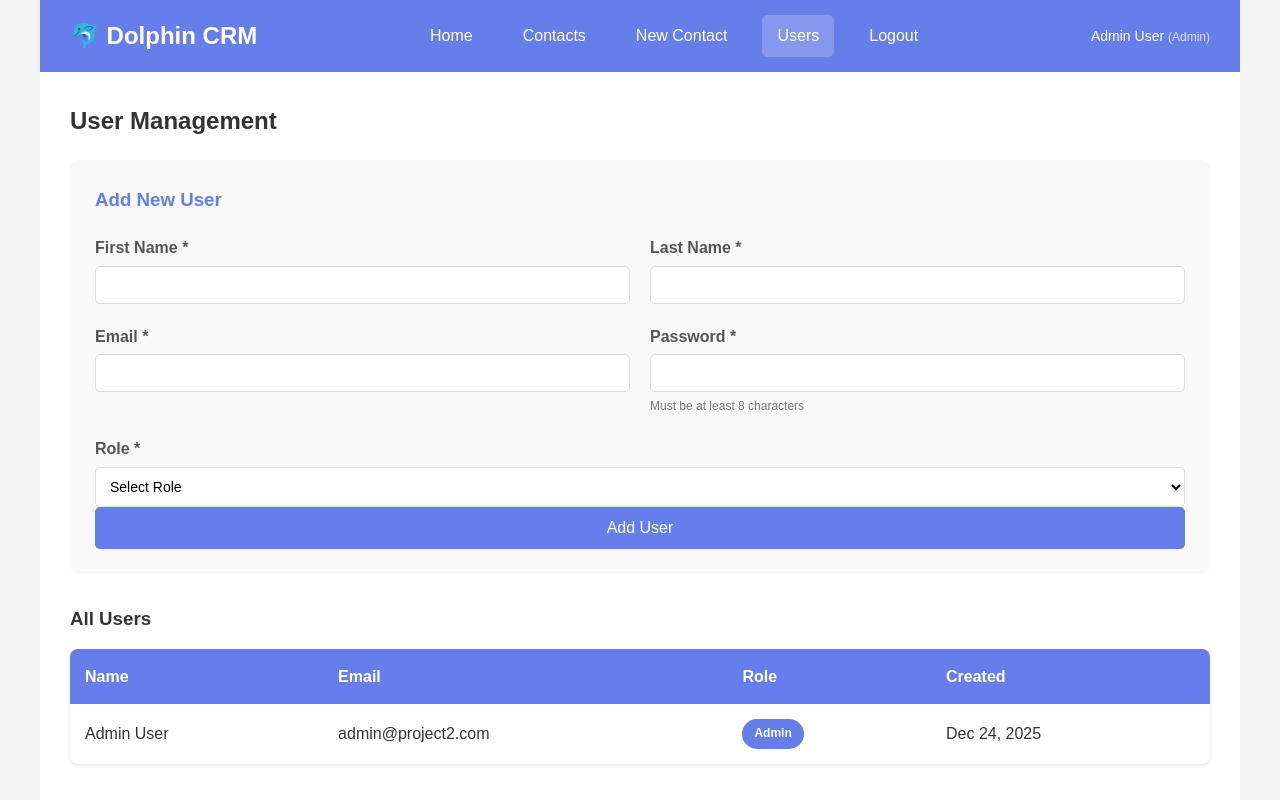
After one commit to rommona2002-lang/-info2180-project2, a PHP site: page /users.php in a window 1280 px wide. The commit adds this page. Run offline with PHP 8.4, Linux system fonts and the light colour scheme; a user stored in the database is signed in; data comes from the database, SQL or seed files in the repository.

```diff
--- a/css/styles.css
+++ b/css/styles.css
@@ -197,3 +197,120 @@ main h2 {
 .stat-card ul li a:hover {
     color: #667eea;
 }
+
+/* Form Section */
+.form-section {
+    background: #f9f9f9;
+    padding: 25px;
+    border-radius: 8px;
+    margin-bottom: 30px;
+}
+
+.form-section h3 {
+    margin-bottom: 20px;
+    color: #667eea;
+}
+
+.user-form .form-row {
+    display: grid;
+    grid-template-columns: 1fr 1fr;
+    gap: 20px;
+    margin-bottom: 20px;
+}
+
+.user-form .form-group {
+    margin-bottom: 0;
+}
+
+.user-form select {
+    width: 100%;
+    padding: 10px;
+    border: 1px solid #ddd;
+    border-radius: 5px;
+    font-size: 14px;
+    background: white;
+}
+
+.user-form select:focus {
+    outline: none;
+    border-color: #667eea;
+}
+
+.user-form small {
+    display: block;
+    margin-top: 5px;
+    color: #777;
+    font-size: 12px;
+}
+
+/* Success Message */
+.success-message {
+    background: #d4edda;
+    color: #155724;
+    padding: 10px;
+    border-radius: 5px;
+    margin-bottom: 20px;
+    border-left: 3px solid #28a745;
+}
+
+/* Table Section */
+.table-section {
+    margin-top: 30px;
+}
+
+.table-section h3 {
+    margin-bottom: 15px;
+    color: #333;
+}
+
+.data-table {
+    width: 100%;
+    border-collapse: collapse;
+    background: white;
+    border-radius: 8px;
+    overflow: hidden;
+    box-shadow: 0 2px 4px rgba(0,0,0,0.1);
+}
+
+.data-table thead {
+    background: #667eea;
+    color: white;
+}
+
+.data-table th {
+    padding: 15px;
+    text-align: left;
+    font-weight: 600;
+}
+
+.data-table td {
+    padding: 15px;
+    border-bottom: 1px solid #eee;
+}
+
+.data-table tbody tr:hover {
+    background: #f9f9f9;
+}
+
+.data-table tbody tr:last-child td {
+    border-bottom: none;
+}
+
+/* Badge Styles */
+.badge {
+    padding: 5px 12px;
+    border-radius: 20px;
+    font-size: 12px;
+    font-weight: 600;
+    display: inline-block;
+}
+
+.badge-admin {
+    background: #667eea;
+    color: white;
+}
+
+.badge-member {
+    background: #e0e7ff;
+    color: #667eea;
+}
--- a/includes/config.php
+++ b/includes/config.php
@@ -1,8 +1,8 @@
 <?php
-// Database configuration
+// Database configuration for MAMP
 define('DB_HOST', 'localhost');
 define('DB_USER', 'root');
-define('DB_PASS', '');
+define('DB_PASS', 'root');  // MAMP default password is 'root'
 define('DB_NAME', 'dolphin_crm');
 
 // Create database connection
--- /dev/null
+++ b/users.php
@@ -0,0 +1,173 @@
+<?php
+require_once 'includes/config.php';
+
+// Check if user is logged in
+if (!isset($_SESSION['user_id'])) {
+    header('Location: login.php');
+    exit();
+}
+
+// Check if user is Admin
+if ($_SESSION['role'] !== 'Admin') {
+    header('Location: index.php');
+    exit();
+}
+
+$error = '';
+$success = '';
+
+// Handle form submission
+if ($_SERVER['REQUEST_METHOD'] === 'POST') {
+    $firstname = trim($_POST['firstname'] ?? '');
+    $lastname = trim($_POST['lastname'] ?? '');
+    $email = trim($_POST['email'] ?? '');
+    $password = $_POST['password'] ?? '';
+    $role = $_POST['role'] ?? '';
+
+    // Validate inputs
+    if (empty($firstname) || empty($lastname) || empty($email) || empty($password) || empty($role)) {
+        $error = 'All fields are required';
+    } elseif (!filter_var($email, FILTER_VALIDATE_EMAIL)) {
+        $error = 'Invalid email format';
+    } elseif (strlen($password) < 8) {
+        $error = 'Password must be at least 8 characters';
+    } else {
+        // Check if email already exists
+        $stmt = $conn->prepare("SELECT id FROM Users WHERE email = ?");
+        $stmt->execute([$email]);
+
+        if ($stmt->fetch()) {
+            $error = 'Email already exists';
+        } else {
+            // Hash password and insert user
+            $hashed_password = password_hash($password, PASSWORD_DEFAULT);
+            $stmt = $conn->prepare("INSERT INTO Users (firstname, lastname, email, password, role) VALUES (?, ?, ?, ?, ?)");
+
+            if ($stmt->execute([$firstname, $lastname, $email, $hashed_password, $role])) {
+                $success = 'User created successfully!';
+            } else {
+                $error = 'Failed to create user';
+            }
+        }
+    }
+}
+
+// Fetch all users
+$stmt = $conn->query("SELECT id, firstname, lastname, email, role, created_at FROM Users ORDER BY created_at DESC");
+$users = $stmt->fetchAll(PDO::FETCH_ASSOC);
+?>
+<!DOCTYPE html>
+<html lang="en">
+<head>
+    <meta charset="UTF-8">
+    <meta name="viewport" content="width=device-width, initial-scale=1.0">
+    <title>User Management - Dolphin CRM</title>
+    <link rel="stylesheet" href="css/styles.css">
+</head>
+<body>
+    <div class="container">
+        <!-- Header/Navigation -->
+        <header>
+            <div class="logo">
+                <h1>🐬 Dolphin CRM</h1>
+            </div>
+            <nav>
+                <a href="index.php">Home</a>
+                <a href="contacts.php">Contacts</a>
+                <a href="new_contact.php">New Contact</a>
+                <a href="users.php" class="active">Users</a>
+                <a href="logout.php">Logout</a>
+            </nav>
+            <div class="user-info">
+                <span><?php echo htmlspecialchars($_SESSION['firstname'] . ' ' . $_SESSION['lastname']); ?></span>
+                <span class="role">(<?php echo htmlspecialchars($_SESSION['role']); ?>)</span>
+            </div>
+        </header>
+
+        <!-- Main Content -->
+        <main>
+            <h2>User Management</h2>
+
+            <!-- Add New User Form -->
+            <div class="form-section">
+                <h3>Add New User</h3>
+
+                <?php if ($error): ?>
+                    <div class="error-message"><?php echo htmlspecialchars($error); ?></div>
+                <?php endif; ?>
+
+                <?php if ($success): ?>
+                    <div class="success-message"><?php echo htmlspecialchars($success); ?></div>
+                <?php endif; ?>
+
+                <form method="POST" action="users.php" class="user-form">
+                    <div class="form-row">
+                        <div class="form-group">
+                            <label for="firstname">First Name *</label>
+                            <input type="text" id="firstname" name="firstname" required>
+                        </div>
+
+                        <div class="form-group">
+                            <label for="lastname">Last Name *</label>
+                            <input type="text" id="lastname" name="lastname" required>
+                        </div>
+                    </div>
+
+                    <div class="form-row">
+                        <div class="form-group">
+                            <label for="email">Email *</label>
+                            <input type="email" id="email" name="email" required>
+                        </div>
+
+                        <div class="form-group">
+                            <label for="password">Password *</label>
+                            <input type="password" id="password" name="password" required minlength="8">
+                            <small>Must be at least 8 characters</small>
+                        </div>
+                    </div>
+
+                    <div class="form-group">
+                        <label for="role">Role *</label>
+                        <select id="role" name="role" required>
+                            <option value="">Select Role</option>
+                            <option value="Admin">Admin</option>
+                            <option value="Member">Member</option>
+                        </select>
+                    </div>
+
+                    <button type="submit" class="btn-primary">Add User</button>
+                </form>
+            </div>
+
+            <!-- Users Table -->
+            <div class="table-section">
+                <h3>All Users</h3>
+                <table class="data-table">
+                    <thead>
+                        <tr>
+                            <th>Name</th>
+                            <th>Email</th>
+                            <th>Role</th>
+                            <th>Created</th>
+                        </tr>
+                    </thead>
+                    <tbody>
+                        <?php foreach ($users as $user): ?>
+                            <tr>
+                                <td><?php echo htmlspecialchars($user['firstname'] . ' ' . $user['lastname']); ?></td>
+                                <td><?php echo htmlspecialchars($user['email']); ?></td>
+                                <td>
+                                    <span class="badge badge-<?php echo strtolower($user['role']); ?>">
+                                        <?php echo htmlspecialchars($user['role']); ?>
+                                    </span>
+                                </td>
+                                <td><?php echo date('M d, Y', strtotime($user['created_at'])); ?></td>
+                            </tr>
+                        <?php endforeach; ?>
+                    </tbody>
+                </table>
+            </div>
+        </main>
+    </div>
+</body>
+</html>
```
Also changed, not shown: index.php (renamed from includes/index.php), login.php (renamed from includes/login.php), logout.php (renamed from includes/logout.php), 2 other files.
